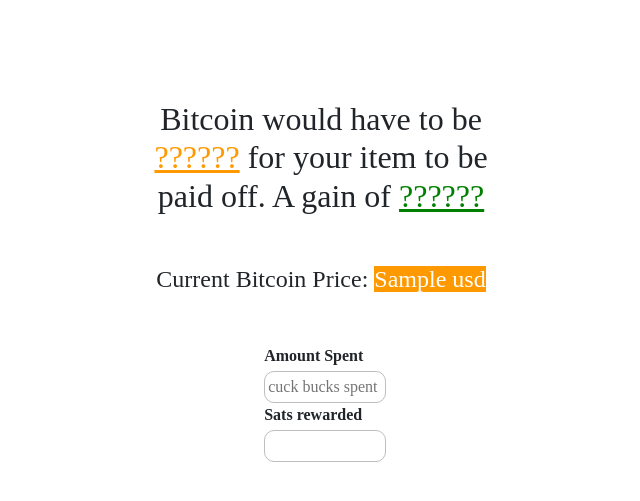
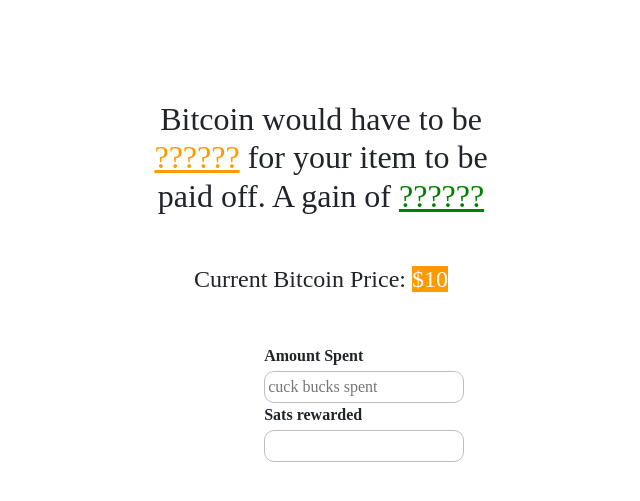
Before and after one commit to figgyfigs/sats-gains-app, a Flask app: page / in a window 1280 px wide. Shown: the top 501 px of the page, without its empty margins (319-959 px from the left). Run offline with Flask 2, Linux system fonts and the light colour scheme; a database or web service that is not in the repository returns one stand-in record (values such as "Sample title"); data that the repository does not hold is empty.

Commit message:
saving changes

```diff
--- a/app.py
+++ b/app.py
@@ -9,6 +9,7 @@ def index():
     display_price = "??????"
     display_percent = "??????"
     bitcoin_price = get_price()
+    bitcoin_price = f"{bitcoin_price:,}"
 
     if request.method == "POST":
         form_amount = request.form['amount']
@@ -20,6 +21,7 @@ def index():
         price = round(calc_bitcoin_price(bitcoin_price, percent), 2)
         display_price = f"{price:,}"
         display_percent = f"{percent:,}"
+
         submit = True
 
     return render_template('index.html', bitcoin_price=bitcoin_price, submit=submit, price=display_price, percent=display_percent)
--- a/static/css/style.css
+++ b/static/css/style.css
@@ -44,7 +44,7 @@ body {
 	-moz-box-sizing: border-box;
     border-radius: 10px;
     border: 1px solid #BEBEBE;
-    width: 100%;
+    width: 200px;
     padding: 3px;
     margin: 0px;
     outline: none;
--- a/templates/index.html
+++ b/templates/index.html
@@ -18,7 +18,7 @@
     </div>
 
     <div class="bitcoin-price">
-        <h4>Current Bitcoin Price: <span class="current-price">{{ bitcoin_price }}</span></h4>
+        <h4>Current Bitcoin Price: <span class="current-price">${{ bitcoin_price }}</span></h4>
     </div>
 
     <form>
```
